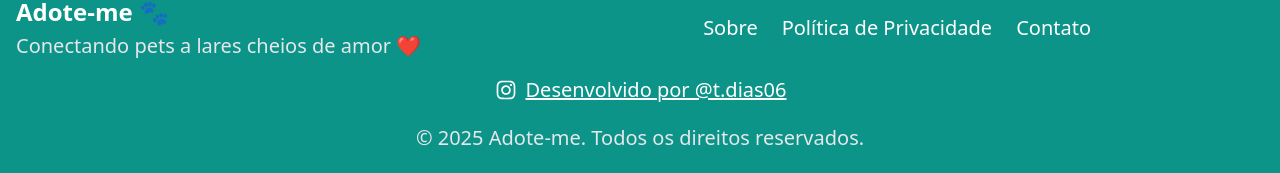
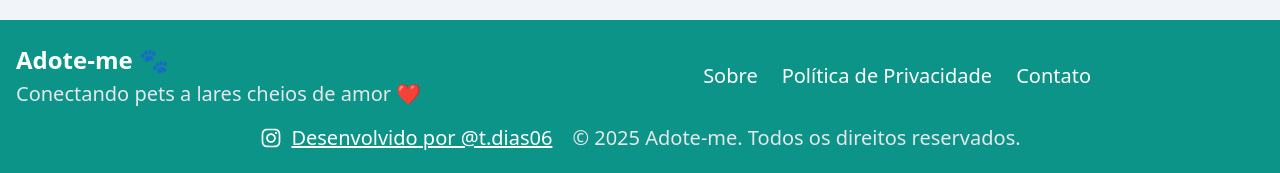
Before and after one commit to Talisson06/adote-me, a React (Vite) app: page / in a window 1280 px wide. Shown: the part 624-797 px from the top of the page. Built offline with nearby package versions, Linux system fonts and the light colour scheme; no server answers; the database is empty; a web font is replaced by a local one.

Commit message:
Correção: correção do layout do footer

```diff
--- a/src/components/footer/index.tsx
+++ b/src/components/footer/index.tsx
@@ -39,7 +39,7 @@ export default function Footer() {
             </div>
 
             {/* Direitos autorais */}
-            <div className="text-center text-gray-200 mt-4 text-xl flex items-center justify-center flex-col gap-5">
+            <div className="text-center text-gray-200 mt-4 text-xl flex items-center justify-center flex-col gap-5 md:flex-row">
                 <a
                     href="https://www.instagram.com/t.dias06/#"
                     target="_blank"
```
